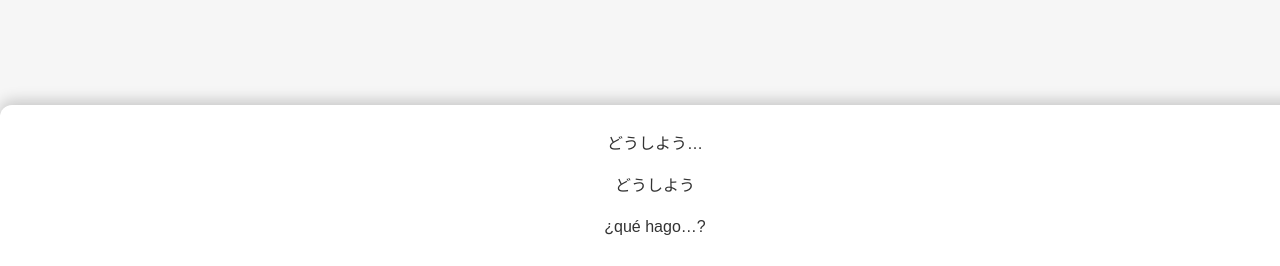
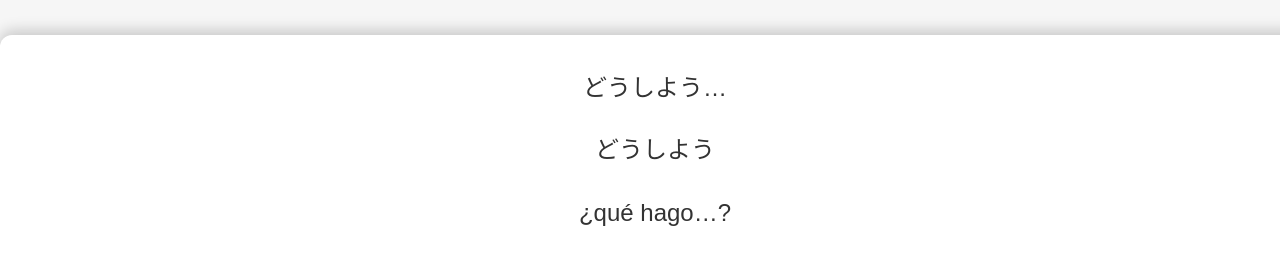
Before and after one commit to mashine759/LeerjaponesPortafolio, a plain HTML site: page lluvia.html in a window 1280 px wide. Both pictures are taken after a click on the element "どうしよう…". Shown: the part 1185-1451 px from the top of the page. Drawn offline with Linux system fonts and the light colour scheme.

Commit message:
font size meaning

```diff
--- a/style.css
+++ b/style.css
@@ -281,6 +281,10 @@ body {
   box-shadow: 0 -4px 15px rgba(0,0,0,0.2);
 }
 
+.infoBox p{
+  font-size: 1.5em;
+}
+
 .hidden {
   display: none;
 }
```
